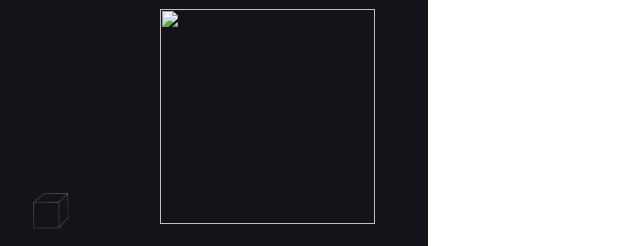
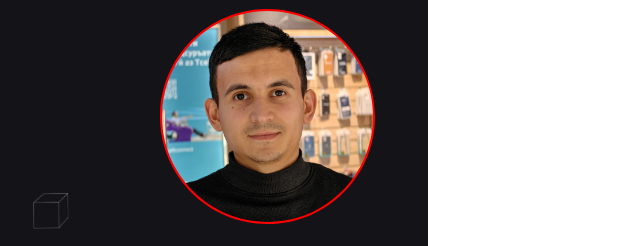
Before and after one commit to AmirjonPirnazarov/card.io, a plain HTML site: page index.html in a window 1280 px wide. Shown: the part 124-370 px from the top of the page, without its empty margins (0-640 px from the left). Drawn offline with Linux system fonts and the light colour scheme.

Commit message:
Update index.html

```diff
--- a/index.html
+++ b/index.html
@@ -8,7 +8,7 @@
 </head>
 <body>
 <div id="card">
-    <img id="_1" src="card.io/tree/main/image/_1.png" srcset="card.io/tree/main/image/_1.png 1x, card.io/tree/main/image/_1@2x.png 2x">
+    <img id="_1" src="image/_1.png" srcset="image/_1.png 1x, image/_1@2x.png 2x">
 
     <div id="Amir_Pirnazarov">
         <span>Amir Pirnazarov</span>
```
